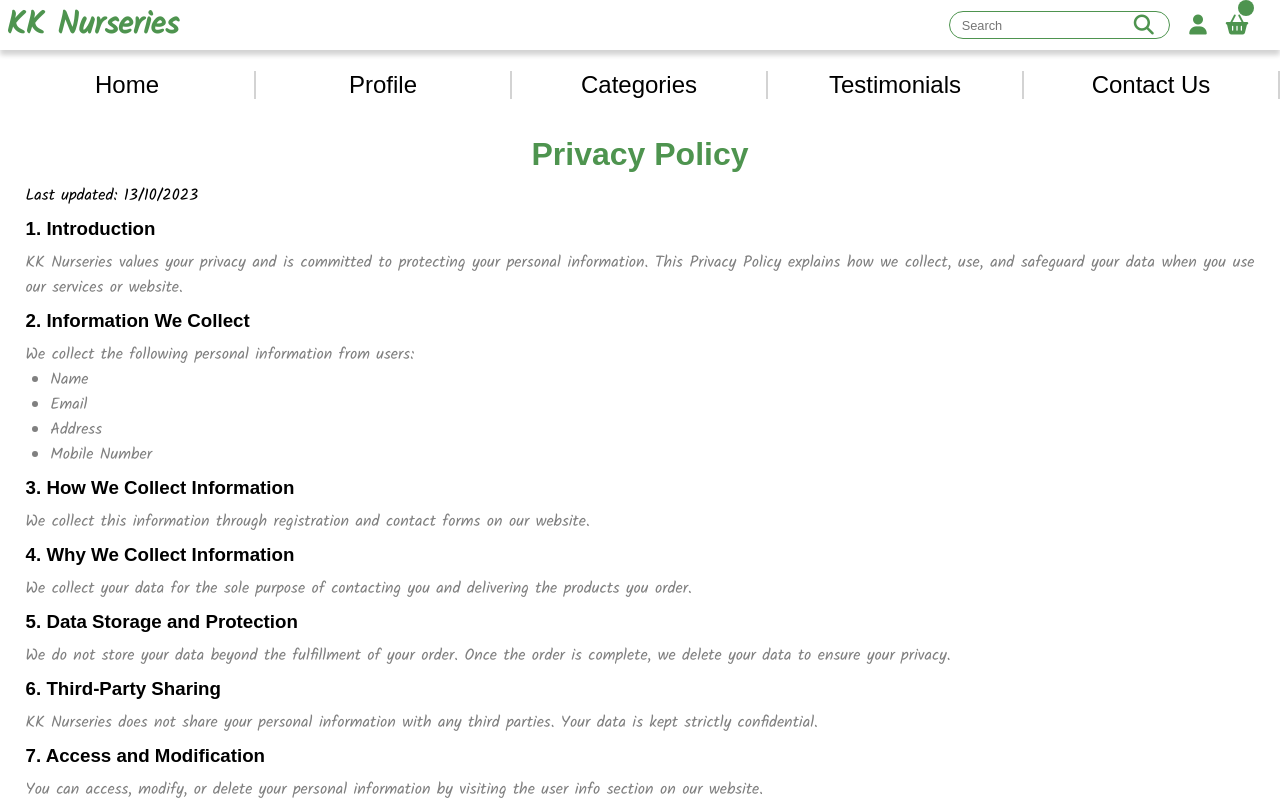
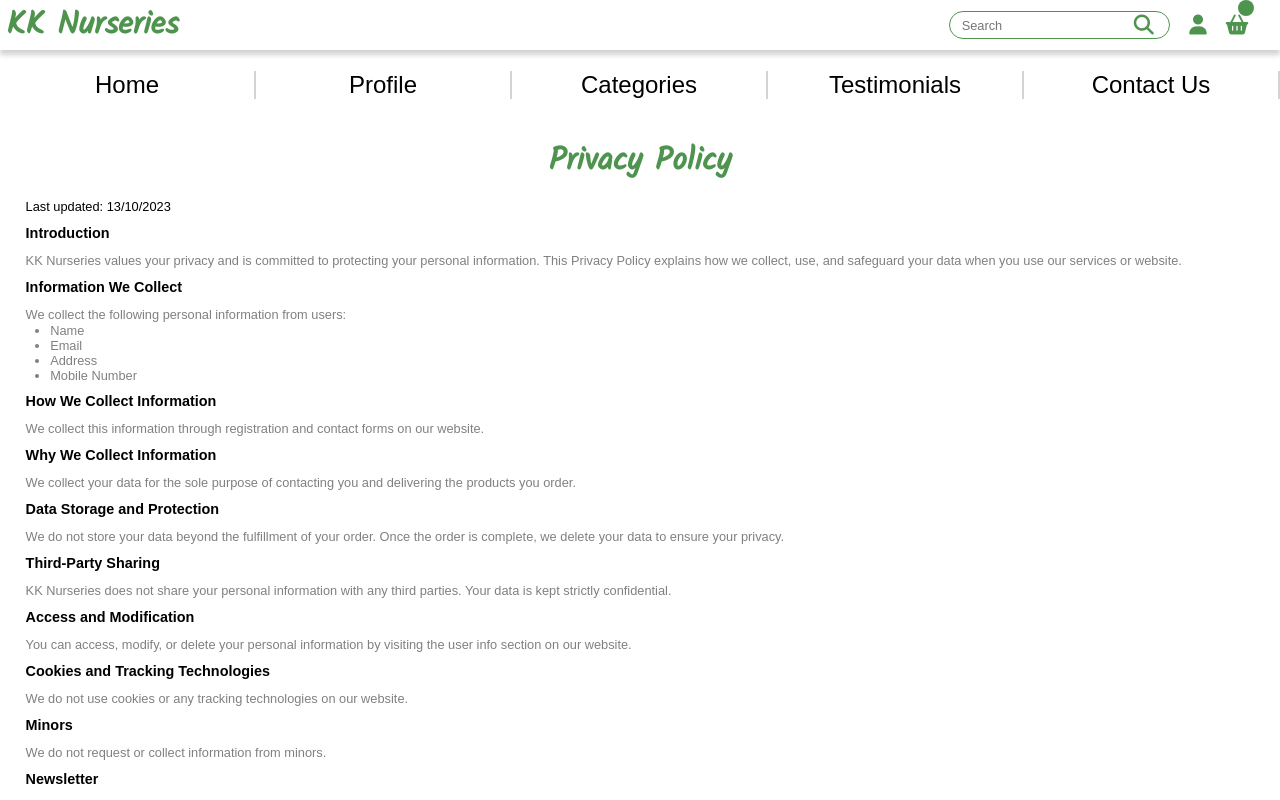
Before and after one commit to Sai-git1A/kk_nursery, a React (Create React App) app: page /privacy-policy in a window 1280 px wide. Shown: the top 800 px of the page. Built offline with nearby package versions, Linux system fonts and the light colour scheme.

Commit message:
Fix and Change

```diff
--- a/src/Cancellation/Cancellation.css
+++ b/src/Cancellation/Cancellation.css
@@ -11,7 +11,12 @@
 
 .cancellation-title {
     color: #4E944F;
+    font-family: kalam;
     text-align: center;
+}
+
+.cancellation-subtitle {
+    font-size: 0.9rem;
 }
 
 .cancellation-title,
@@ -25,12 +30,12 @@
 
 .cancellation-text,
 .cancellation-note {
-    font-family: kalam;
+    font-size: 0.8rem;
 }
 
 .cancellation-info-div li {
     color: grey;
-    font-family: kalam;
+    font-size: 0.8rem;
 }
 
 .cancellation-info-div ul {
--- a/src/Components/Nav/Navbar2.css
+++ b/src/Components/Nav/Navbar2.css
@@ -15,7 +15,7 @@
     }
 
     #Title{
-        font-size: 1.8rem;
+        font-size: 1.5rem;
     }
 
     #Navbar .search-box {
--- a/src/Contact/Contact.css
+++ b/src/Contact/Contact.css
@@ -11,7 +11,12 @@
 
 .contact-title {
     color: #4E944F;
+    font-family: kalam;
     text-align: center;
+}
+
+.contact-subtitle {
+    font-size: 0.9rem;
 }
 
 .contact-title,
@@ -25,7 +30,7 @@
 
 .contact-text,
 .contact-note {
-    font-family: kalam;
+    font-size: 0.8rem;
 }
 
 .contact-branch {
@@ -40,7 +45,7 @@
 
 .contact-info-div li {
     color: grey;
-    font-family: kalam;
+    font-size: 0.8rem;
 }
 
 @media only screen and (max-width: 680px) {
--- a/src/Home/HomePage.js
+++ b/src/Home/HomePage.js
@@ -181,7 +181,7 @@ return (
         </div>
         <div className='branch'>
             <span className='branch-title'>RTC Bus Stop, Guntakal Branch</span>
-            <iframe className='branch-location' title='branch-2' src="https://www.google.com/maps/embed?pb=!1m18!1m12!1m3!1d348.8723047071379!2d77.37955354941225!3d15.161544297702294!2m3!1f0!2f0!3f0!3m2!1i1024!2i768!4f13.1!3m3!1m2!1s0x3bb6ef17edb97a91%3A0x5cd69c67e75c239a!2sSRIKRISHNA%20KUMARI%20PLANT&#39;S%20NURSERY%2CAPSRTC%20Bus%20Stand%2CGUNTAKAL!5e0!3m2!1sen!2sin!4v1680772202434!5m2!1sen!2sin"></iframe>
+            <iframe className='branch-location' title='branch-2' src="https://www.google.com/maps/embed?pb=!1m18!1m12!1m3!1d123227.49713888792!2d77.23278804335942!3d15.166070599999992!2m3!1f0!2f0!3f0!3m2!1i1024!2i768!4f13.1!3m3!1m2!1s0x3bb6e535538b672b%3A0xb512d6f93afbf4c4!2sKK%20Nurseries!5e0!3m2!1sen!2sin!4v1697515689248!5m2!1sen!2sin"></iframe>
         </div>
         <div className='branch'>
             <span className='branch-title'>SBI Main, Guntakal Branch</span>
--- a/src/PrivacyPolicy/Privacy.css
+++ b/src/PrivacyPolicy/Privacy.css
@@ -11,12 +11,17 @@
 
 .privacy-title {
     color: #4E944F;
+    font-family: kalam;
     text-align: center;
 }
 
 .privacy-title,
 .privacy-subtitle {
     margin-bottom: 10px;
+}
+
+.privacy-subtitle {
+    font-size: 0.9rem;
 }
 
 .privacy-text {
@@ -26,7 +31,7 @@
 .privacy-date,
 .privacy-text,
 .privacy-note {
-    font-family: kalam;
+    font-size: 0.8rem;
 }
 
 .privacy-info-div ul {
@@ -35,7 +40,7 @@
 
 .privacy-info-div li {
     color: grey;
-    font-family: kalam;
+    font-size: 0.8rem;
 }
 
 @media only screen and (max-width: 680px) {
--- a/src/PrivacyPolicy/Privacy.js
+++ b/src/PrivacyPolicy/Privacy.js
@@ -14,11 +14,11 @@ export default function Privacy() {
             <span className='privacy-date'>Last updated: 13/10/2023</span>
         </div>
         <div className='privacy-info-div'>
-            <h3 className='privacy-subtitle'>1. Introduction</h3>
+            <h3 className='privacy-subtitle'>Introduction</h3>
             <span className='privacy-text'>KK Nurseries values your privacy and is committed to protecting your personal information. This Privacy Policy explains how we collect, use, and safeguard your data when you use our services or website.</span>
         </div>
         <div className='privacy-info-div'>
-            <h3 className='privacy-subtitle'>2. Information We Collect</h3>
+            <h3 className='privacy-subtitle'>Information We Collect</h3>
             <span className='privacy-text'>We collect the following personal information from users:</span>
             <ul>
                 <li>Name</li>
@@ -28,35 +28,35 @@ export default function Privacy() {
             </ul>
         </div>
         <div className='privacy-info-div'>
-            <h3 className='privacy-subtitle'>3. How We Collect Information</h3>
+            <h3 className='privacy-subtitle'>How We Collect Information</h3>
             <span className='privacy-text'>We collect this information through registration and contact forms on our website.</span>
         </div>
         <div className='privacy-info-div'>
-            <h3 className='privacy-subtitle'>4. Why We Collect Information</h3>
+            <h3 className='privacy-subtitle'>Why We Collect Information</h3>
             <span className='privacy-text'>We collect your data for the sole purpose of contacting you and delivering the products you order.</span>
         </div>
         <div className='privacy-info-div'>
-            <h3 className='privacy-subtitle'>5. Data Storage and Protection</h3>
+            <h3 className='privacy-subtitle'>Data Storage and Protection</h3>
             <span className='privacy-text'>We do not store your data beyond the fulfillment of your order. Once the order is complete, we delete your data to ensure your privacy.</span>
         </div>
         <div className='privacy-info-div'>
-            <h3 className='privacy-subtitle'>6. Third-Party Sharing</h3>
+            <h3 className='privacy-subtitle'>Third-Party Sharing</h3>
             <span className='privacy-text'>KK Nurseries does not share your personal information with any third parties. Your data is kept strictly confidential.</span>
         </div>
         <div className='privacy-info-div'>
-            <h3 className='privacy-subtitle'>7. Access and Modification</h3>
+            <h3 className='privacy-subtitle'>Access and Modification</h3>
             <span className='privacy-text'>You can access, modify, or delete your personal information by visiting the user info section on our website.</span>
         </div>
         <div className='privacy-info-div'>
-            <h3 className='privacy-subtitle'>8. Cookies and Tracking Technologies</h3>
+            <h3 className='privacy-subtitle'>Cookies and Tracking Technologies</h3>
             <span className='privacy-text'>We do not use cookies or any tracking technologies on our website.</span>
         </div>
         <div className='privacy-info-div'>
-            <h3 className='privacy-subtitle'>9. Minors</h3>
+            <h3 className='privacy-subtitle'>Minors</h3>
             <span className='privacy-text'>We do not request or collect information from minors.</span>
         </div>
         <div className='privacy-info-div'>
-            <h3 className='privacy-subtitle'>10. Newsletter</h3>
+            <h3 className='privacy-subtitle'>Newsletter</h3>
             <span className='privacy-text'>If you choose to sign up for our newsletter, we will send you updates and promotions via email. You can unsubscribe from these emails at any time.</span>
         </div>
         <p className='privacy-note'>By using our services or website, you agree to the terms of this Privacy Policy. Any future changes to this policy will be updated here. Please check this page periodically for updates. Thank you for choosing KK Nurseries.</p>
--- a/src/Shipping/Shipping.css
+++ b/src/Shipping/Shipping.css
@@ -11,6 +11,7 @@
 
 .shipping-title {
     color: #4E944F;
+    font-family: kalam;
     text-align: center;
 }
 
@@ -23,9 +24,13 @@
     color: grey;
 }
 
+.shipping-subtitle {
+    font-size: 0.9rem;
+}
+
 .shipping-text,
 .shipping-note {
-    font-family: kalam;
+    font-size: 0.8rem;
 }
 
 .shipping-info-div ul {
@@ -34,7 +39,7 @@
 
 .shipping-info-div li {
     color: grey;
-    font-family: kalam;
+    font-size: 0.8rem;
 }
 
 @media only screen and (max-width: 680px) {
--- a/src/TermsConditions/Terms.css
+++ b/src/TermsConditions/Terms.css
@@ -11,7 +11,12 @@
 
 .terms-title {
     color: #4E944F;
+    font-family: kalam;
     text-align: center;
+}
+
+.terms-subtitle {
+    font-size: 0.9rem;
 }
 
 .terms-title,
@@ -26,5 +31,5 @@
 .terms-date,
 .terms-text,
 .terms-note {
-    font-family: kalam;
+    font-size: 0.8rem;
 }
--- a/src/TermsConditions/Terms.js
+++ b/src/TermsConditions/Terms.js
@@ -14,27 +14,27 @@ export default function Terms() {
             <span className='terms-date'>Last updated: 13/10/2023</span>
         </div>
         <div className='terms-info-div'>
-            <h3 className='terms-subtitle'>1. Introduction</h3>
+            <h3 className='terms-subtitle'>Introduction</h3>
             <span className='terms-text'>These Terms and Conditions govern your use of the KK Nurseries website. By accessing and using our website, you agree to comply with these terms. Please read this document carefully.</span>
         </div>
         <div className='terms-info-div'>
-            <h3 className='terms-subtitle'>2. Purpose of the Website</h3>
+            <h3 className='terms-subtitle'>Purpose of the Website</h3>
             <span className='terms-text'>KK Nurseries aims to provide a wide range of plants and services at affordable prices.</span>
         </div>
         <div className='terms-info-div'>
-            <h3 className='terms-subtitle'>3. Copyright and Content</h3>
+            <h3 className='terms-subtitle'>Copyright and Content</h3>
             <span className='terms-text'>Users are prohibited from copying or downloading website data and images for personal use. All content on our website, including text, images, and other materials, is protected by copyright and may not be used without our explicit permission. We only use our own content and copyright-free assets.</span>
         </div>
         <div className='terms-info-div'>
-            <h3 className='terms-subtitle'>4. User Data</h3>
+            <h3 className='terms-subtitle'>User Data</h3>
             <span className='terms-text'>We only store user data until the order is fulfilled, after which it is deleted to protect your privacy. Please refer to our Privacy Policy for more details.</span>
         </div>
         <div className='terms-info-div'>
-            <h3 className='terms-subtitle'>5. User-Generated Content</h3>
+            <h3 className='terms-subtitle'>User-Generated Content</h3>
             <span className='terms-text'>We encourage users to share their feedback on social media and other platforms. By doing so, you grant KK Nurseries permission to use and display your content on our website and associated marketing materials.</span>
         </div>
         <div className='terms-info-div'>
-            <h3 className='terms-subtitle'>6. Refund and Replacement Policy</h3>
+            <h3 className='terms-subtitle'>Refund and Replacement Policy</h3>
             <span className='terms-text'>We do not offer cancellations. If you receive a damaged product, please contact us within 7 days and provide an unboxing video. We will issue a replacement or refund based on your choice.</span>
         </div>
         <p className='terms-note'>By using our website, you agree to the terms and conditions outlined in this document. Any changes or updates to these terms will be posted on this page. Thank you for choosing KK Nurseries.</p>
```
